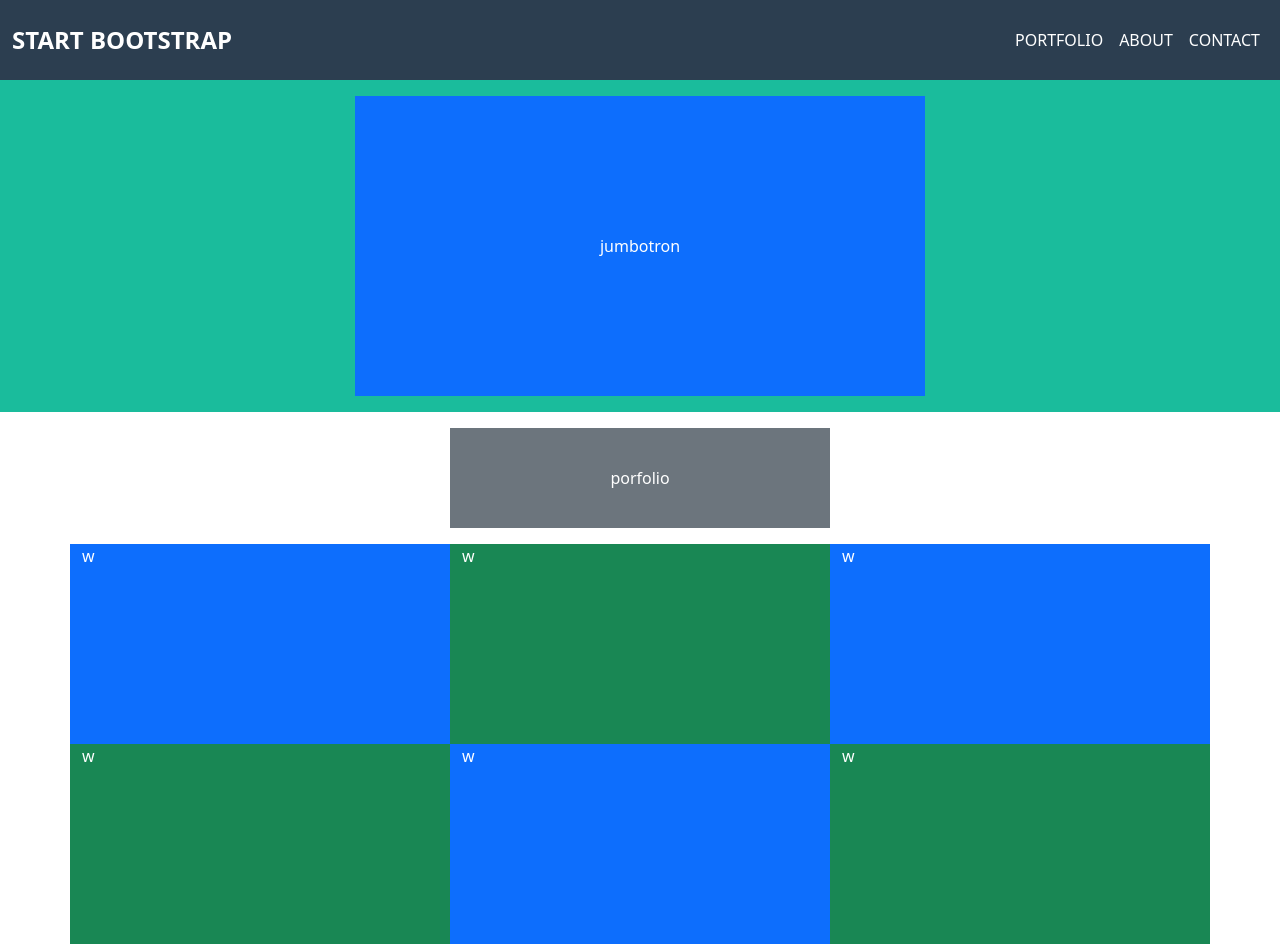
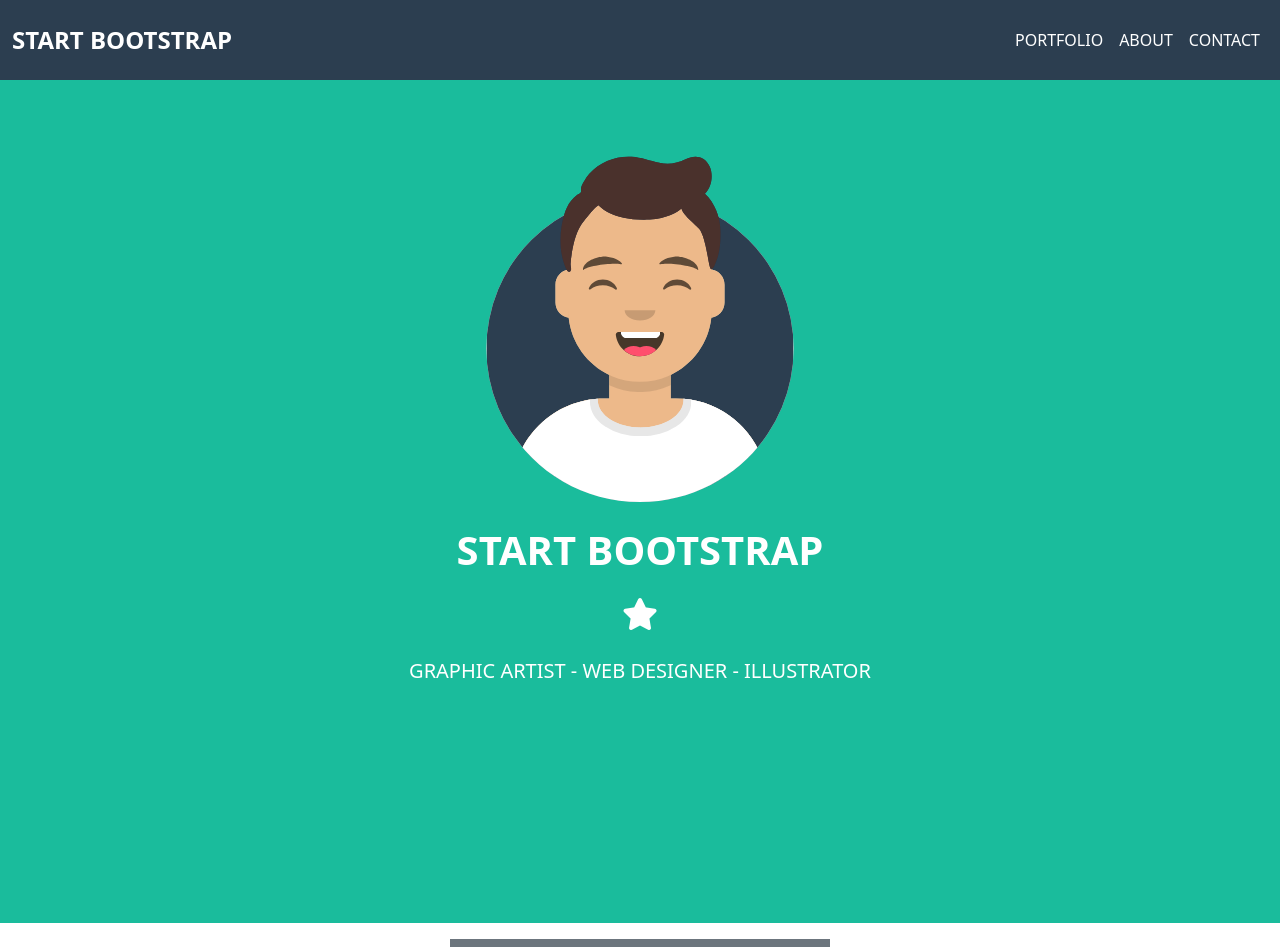
Before and after one commit to SamuelePassiatore/html-css-bootstrap-freelancer, a plain HTML site: page index.html in a window 1280 px wide. Shown: the top 947 px of the page. Drawn offline with nearby package versions, Linux system fonts and the light colour scheme.

Commit message:
added contents to jumbotron

```diff
--- a/index.html
+++ b/index.html
@@ -35,14 +35,26 @@
                 </ul>
               </div>
             </div>
-          </nav>
+        </nav>
     </header>
 
     <!-- Jumbotron -->
     <section class="start-bootstrap py-3">
         <div class="jumbotron container-md">
             <div class="row d-flex justify-content-center">
-                <div class="col-11 col-md-8 col-lg-6 text-bg-primary d-flex justify-content-center align-items-center">jumbotron</div>
+                <div class="col-11 col-md-8 col-lg-6 text-center text-white">
+                    <img class="h-50 pt-5" src="img/avatar.svg" alt="jumbotron">
+                    <h1 class="text-white fw-bold pt-4">START BOOTSTRAP</h1>
+                    <div class="decoration h-10 pt-3">
+                        <i class="fa-solid fa-star fa-2x"></i>
+                    </div>
+                    <div class="text-jumbotron pt-4 fs-5">
+                        <span>GRAPHIC ARTIST -</span>
+                        <span>WEB DESIGNER -</span>
+                        <span>ILLUSTRATOR</span>
+                    </div>
+
+                </div>
             </div>
         </div>
     </section>
--- a/style.css
+++ b/style.css
@@ -33,14 +33,11 @@
     }
 
     /* Sections */
+
+    /* Jumbotron */
     .start-bootstrap {
         background-color: var(--green);
     }
-
-    .jumbotron .row > .col-11 {
-        min-height: 300px;
-    }
-
 
     .portfolio {
         background-color: var(--white);
```
